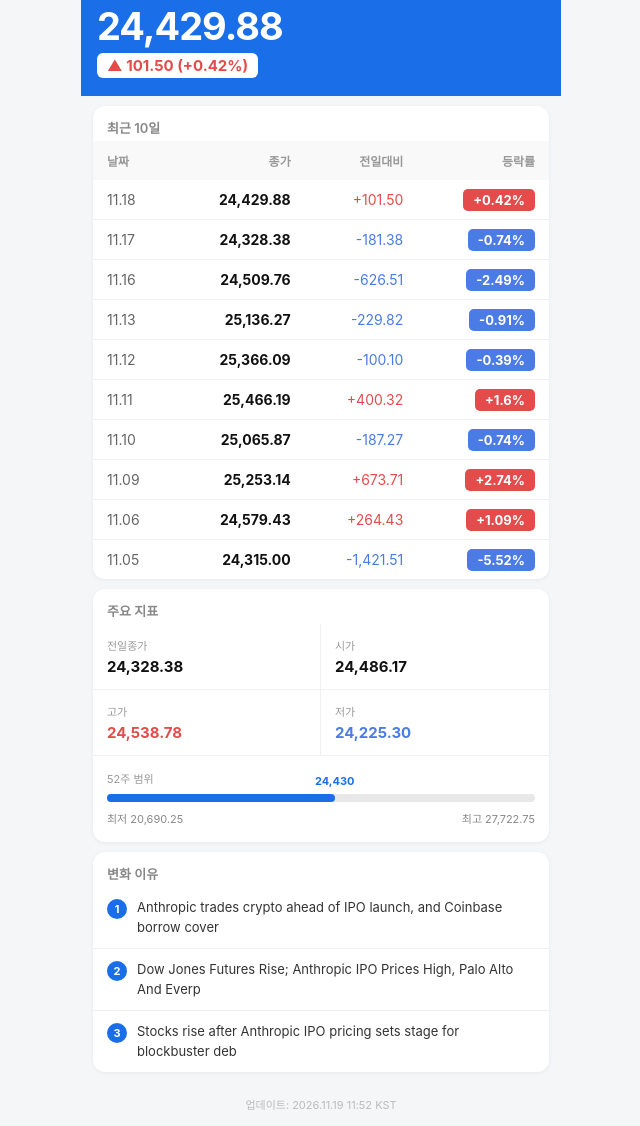
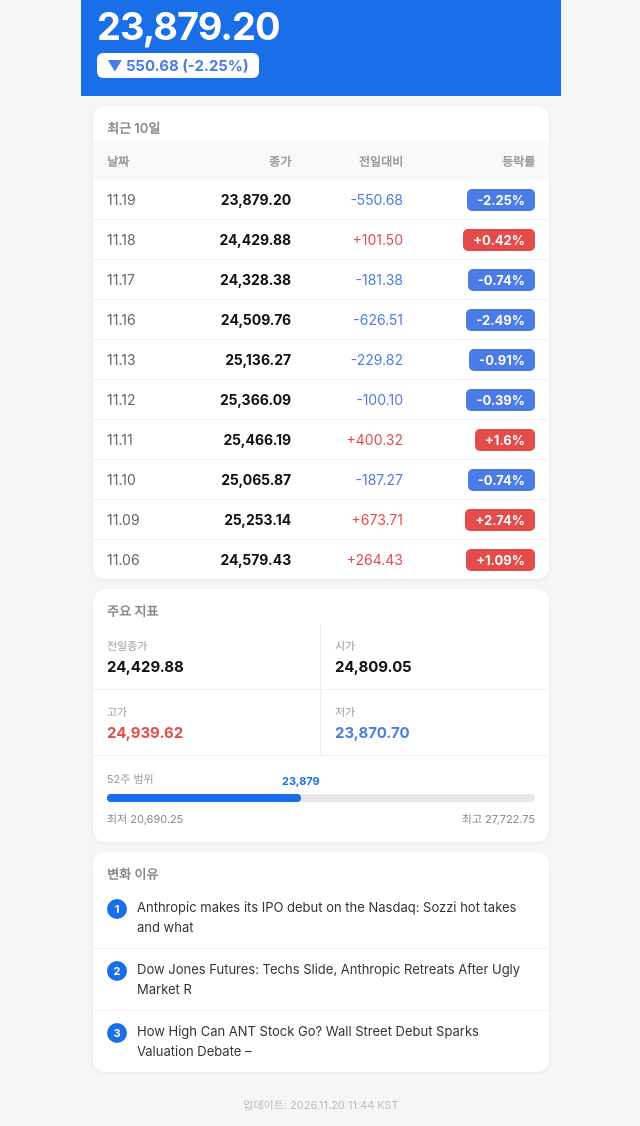
Before and after one commit to nararayoll/market-dashboard, a plain HTML site: page nasdaq_daily.html in a window 1280 px wide. Shown: the part 50-1176 px from the top of the page, without its empty margins (319-959 px from the left). Drawn offline with Linux system fonts and the light colour scheme.

Commit message:
Update NASDAQ daily report 2026-11-20

```diff
--- a/nasdaq_daily.html
+++ b/nasdaq_daily.html
@@ -10,7 +10,7 @@
   .header { background: #1a6fe8; color: #fff; padding: 20px 16px 18px; }
   .header-title { font-size: 17px; font-weight: 600; margin-bottom: 8px; }
   .header-price { font-size: 38px; font-weight: 700; letter-spacing: -1px; }
-  .header-change { font-size: 15px; margin-top: 4px; color: #e44b4b; background: #fff; display: inline-block; padding: 3px 10px; border-radius: 6px; font-weight: 700; }
+  .header-change { font-size: 15px; margin-top: 4px; color: #4b7be4; background: #fff; display: inline-block; padding: 3px 10px; border-radius: 6px; font-weight: 700; }
   .section { background: #fff; margin: 10px 12px; border-radius: 12px; overflow: hidden; box-shadow: 0 1px 4px rgba(0,0,0,.06); }
   .section-title { font-size: 13px; color: #888; padding: 12px 14px 4px; font-weight: 600; }
   table { width: 100%; border-collapse: collapse; font-size: 14px; }
@@ -27,9 +27,9 @@
   .card-value { font-size: 15px; font-weight: 700; }
   .week52-wrap { padding: 14px 14px 16px; }
   .week52-bar-bg { background: #e8e8e8; border-radius: 4px; height: 8px; margin: 8px 0; position: relative; }
-  .week52-bar-fill { background: #1a6fe8; height: 8px; border-radius: 4px; width: 53.2%; }
+  .week52-bar-fill { background: #1a6fe8; height: 8px; border-radius: 4px; width: 45.3%; }
   .week52-labels { display: flex; justify-content: space-between; font-size: 11px; color: #888; }
-  .week52-current { position: absolute; top: -20px; left: 53.2%; transform: translateX(-50%); font-size: 11px; color: #1a6fe8; font-weight: 700; white-space: nowrap; }
+  .week52-current { position: absolute; top: -20px; left: 45.3%; transform: translateX(-50%); font-size: 11px; color: #1a6fe8; font-weight: 700; white-space: nowrap; }
   .reason-card { display: flex; align-items: flex-start; gap: 10px; padding: 11px 14px; border-bottom: 1px solid #f0f0f0; }
   .reason-card:last-child { border-bottom: none; }
   .reason-num { background: #1a6fe8; color: #fff; border-radius: 50%; width: 20px; height: 20px; display: flex; align-items: center; justify-content: center; font-size: 11px; font-weight: 700; flex-shrink: 0; margin-top: 1px; }
@@ -41,8 +41,8 @@
 
 <div class="header">
   <div class="header-title">나스닥 종합</div>
-  <div class="header-price">24,429.88</div>
-  <div class="header-change">▲ 101.50 (+0.42%)</div>
+  <div class="header-price">23,879.20</div>
+  <div class="header-change">▼ 550.68 (-2.25%)</div>
 </div>
 
 <div class="section">
@@ -57,6 +57,12 @@
       </tr>
     </thead>
     <tbody>
+        <tr>
+          <td>11.19</td>
+          <td><strong>23,879.20</strong></td>
+          <td style="color:#4b7be4">-550.68</td>
+          <td><span style="background:#4b7be4;color:#fff;padding:3px 10px;border-radius:5px;font-size:13px;font-weight:700">-2.25%</span></td>
+        </tr>
         <tr>
           <td>11.18</td>
           <td><strong>24,429.88</strong></td>
@@ -110,12 +116,6 @@
           <td><strong>24,579.43</strong></td>
           <td style="color:#e44b4b">+264.43</td>
           <td><span style="background:#e44b4b;color:#fff;padding:3px 10px;border-radius:5px;font-size:13px;font-weight:700">+1.09%</span></td>
-        </tr>
-        <tr>
-          <td>11.05</td>
-          <td><strong>24,315.00</strong></td>
-          <td style="color:#4b7be4">-1,421.51</td>
-          <td><span style="background:#4b7be4;color:#fff;padding:3px 10px;border-radius:5px;font-size:13px;font-weight:700">-5.52%</span></td>
         </tr></tbody>
   </table>
 </div>
@@ -123,16 +123,16 @@
 <div class="section">
   <div class="section-title">주요 지표</div>
   <div class="cards">
-    <div class="card"><div class="card-label">전일종가</div><div class="card-value">24,328.38</div></div>
-    <div class="card"><div class="card-label">시가</div><div class="card-value">24,486.17</div></div>
-    <div class="card"><div class="card-label">고가</div><div class="card-value" style="color:#e44b4b">24,538.78</div></div>
-    <div class="card"><div class="card-label">저가</div><div class="card-value" style="color:#4b7be4">24,225.30</div></div>
+    <div class="card"><div class="card-label">전일종가</div><div class="card-value">24,429.88</div></div>
+    <div class="card"><div class="card-label">시가</div><div class="card-value">24,809.05</div></div>
+    <div class="card"><div class="card-label">고가</div><div class="card-value" style="color:#e44b4b">24,939.62</div></div>
+    <div class="card"><div class="card-label">저가</div><div class="card-value" style="color:#4b7be4">23,870.70</div></div>
   </div>
   <div class="week52-wrap">
     <div class="card-label">52주 범위</div>
     <div class="week52-bar-bg">
       <div class="week52-bar-fill"></div>
-      <div class="week52-current">24,430</div>
+      <div class="week52-current">23,879</div>
     </div>
     <div class="week52-labels">
       <span>최저 20,690.25</span>
@@ -146,19 +146,19 @@
 
         <div class="reason-card">
           <span class="reason-num">1</span>
-          <span class="reason-text">Anthropic trades crypto ahead of IPO launch, and Coinbase borrow cover</span>
+          <span class="reason-text">Anthropic makes its IPO debut on the Nasdaq: Sozzi hot takes and what </span>
         </div>
         <div class="reason-card">
           <span class="reason-num">2</span>
-          <span class="reason-text">Dow Jones Futures Rise; Anthropic IPO Prices High, Palo Alto And Everp</span>
+          <span class="reason-text">Dow Jones Futures: Techs Slide, Anthropic Retreats After Ugly Market R</span>
         </div>
         <div class="reason-card">
           <span class="reason-num">3</span>
-          <span class="reason-text">Stocks rise after Anthropic IPO pricing sets stage for blockbuster deb</span>
+          <span class="reason-text">How High Can ANT Stock Go? Wall Street Debut Sparks Valuation Debate –</span>
         </div>
 </div>
 
-<div class="updated">업데이트: 2026.11.19 11:52 KST</div>
+<div class="updated">업데이트: 2026.11.20 11:44 KST</div>
 
 </body>
 </html>
```
